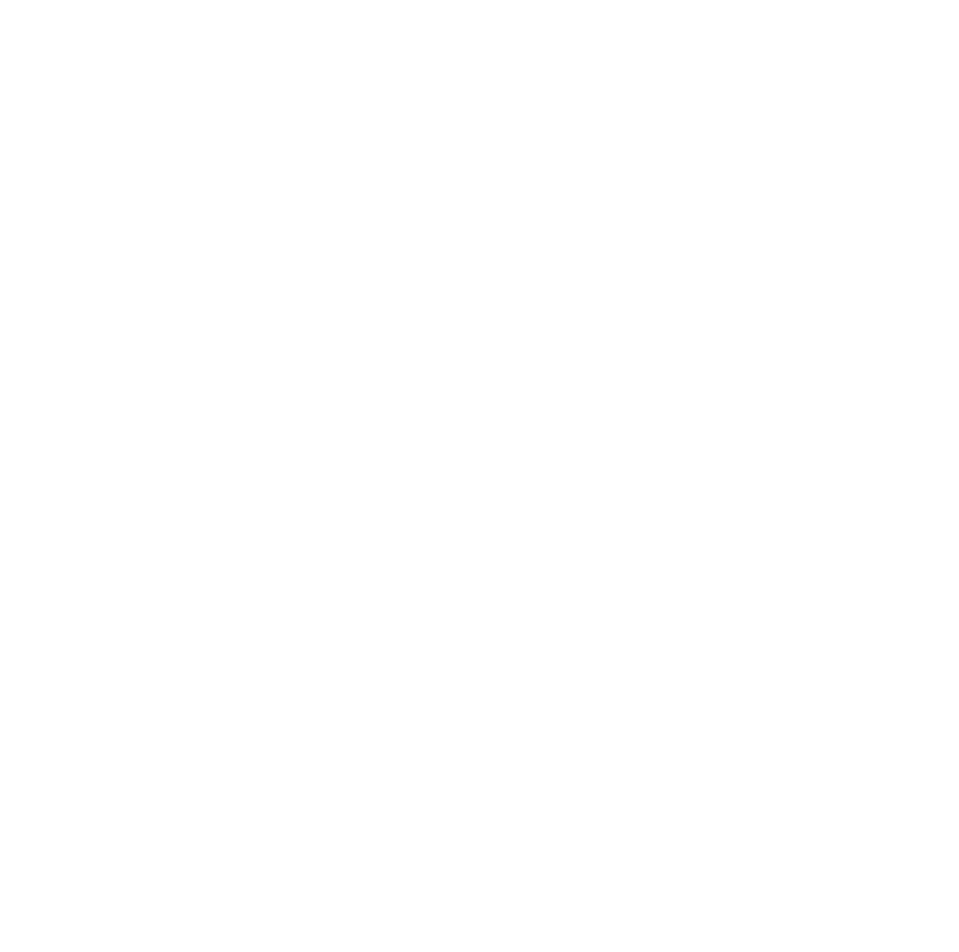
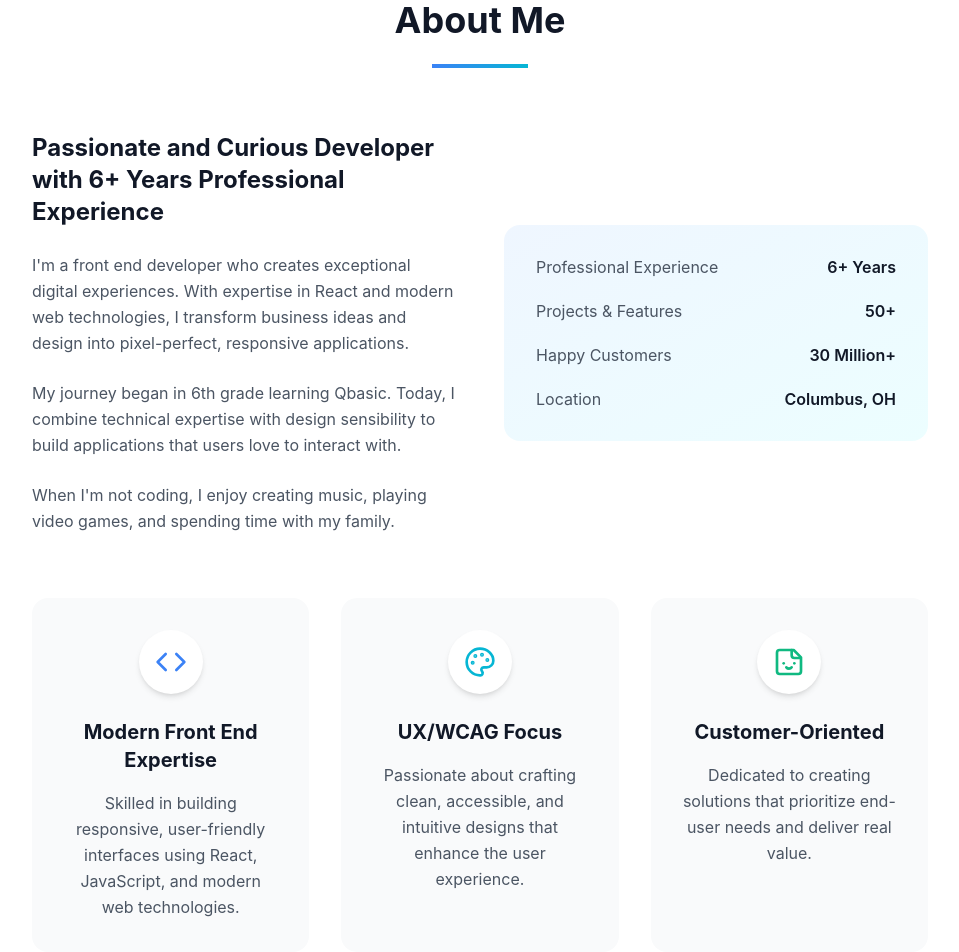
Before and after one commit to jeremyjmaloney/jeremyjmaloney-jeremyjmaloney.github.iof, a React (Create React App) app: page / in a window 1280 px wide. Shown: the part 880-1832 px from the top of the page, without its empty margins (160-1119 px from the left). Before the commit the page ends 800 px from the top, so only its background shows below. Built offline with nearby package versions, Linux system fonts and the light colour scheme.

Commit message:
Add About section and styling, update readme

```diff
--- a/src/App.js
+++ b/src/App.js
@@ -1,6 +1,7 @@
 import "./App.css";
 import { Nav } from "./components/Nav/index";
 import { HeroCard } from "./components/HeroCard/index";
+import { About } from "./components/About/index";
 
 function App() {
   return (
@@ -8,7 +9,7 @@
       <Nav />
       <main>
         <HeroCard />
-        {/* <About /> */}
+        <About />
         {/* <Skills /> */}
         {/* <Projects /> */}
         {/* <Contact /> */}
--- /dev/null
+++ b/src/components/About/index.js
@@ -0,0 +1,138 @@
+import React from "react";
+import {
+  Brain,
+  Code,
+  LocateFixed,
+  Palette,
+  Sticker,
+  Users,
+} from "lucide-react";
+
+export const About = () => {
+  // Automate professional experience
+  const yearsExperience = new Date().getFullYear() - 2019;
+
+  const highlights = [
+    {
+      icon: <Code className="w-8 h-8 text-blue-500" />,
+      title: "Modern Front End Expertise",
+      description:
+        "Skilled in building responsive, user-friendly interfaces using React, JavaScript, and modern web technologies.",
+    },
+    {
+      icon: <Palette className="w-8 h-8 text-cyan-500" />,
+      title: "UX/WCAG Focus",
+      description:
+        "Passionate about crafting clean, accessible, and intuitive designs that enhance the user experience.",
+    },
+    {
+      icon: <Sticker className="w-8 h-8 text-emerald-500" />,
+      title: "Customer-Oriented",
+      description:
+        "Dedicated to creating solutions that prioritize end-user needs and deliver real value.",
+    },
+    {
+      icon: <Users className="w-8 h-8 text-purple-500" />,
+      title: "Collaborative Team Player",
+      description:
+        "Thrives in agile environments, working closely with designers, product managers, and engineers to deliver quality solutions.",
+    },
+    {
+      icon: <LocateFixed className="w-8 h-8 text-red-500" />,
+      title: "Problem Solver & Innovator",
+      description:
+        "Enjoys tackling complex challenges with creative, efficient solutions that align with business goals.",
+    },
+    {
+      icon: <Brain className="w-8 h-8 text-pink-500" />,
+      title: "Continuous Learner",
+      description:
+        "Staying current with evolving frameworks, tools, and best practices in front end development.",
+    },
+  ];
+
+  return (
+    <section id="about" className="py-20 bg-white">
+      <div className="container mx-auto px-6">
+        <div className="text-center mb-16">
+          <h2 className="text-4xl md:text-5xl font-bold text-gray-900 mb-6">
+            About Me
+          </h2>
+          <div className="w-24 h-1 bg-gradient-to-r from-blue-500 to-cyan-500 mx-auto mb-8"></div>
+        </div>
+
+        <div className="max-w-4xl mx-auto">
+          <div className="grid md:grid-cols-2 gap-12 items-center mb-16">
+            <div>
+              <h3 className="text-2xl font-bold text-gray-900 mb-6">
+                Passionate and Curious Developer with {yearsExperience}+ Years
+                Professional Experience
+              </h3>
+              <p className="text-gray-600 mb-6 leading-relaxed">
+                I'm a front end developer who creates exceptional digital
+                experiences. With expertise in React and modern web
+                technologies, I transform business ideas and design into
+                pixel-perfect, responsive applications.
+              </p>
+              <p className="text-gray-600 mb-6 leading-relaxed">
+                My journey began in 6th grade learning Qbasic. Today, I combine
+                technical expertise with design sensibility to build
+                applications that users love to interact with.
+              </p>
+              <p className="text-gray-600 leading-relaxed">
+                When I'm not coding, I enjoy creating music, playing video
+                games, and spending time with my family.
+              </p>
+            </div>
+            <div className="bg-gradient-to-br from-blue-50 to-cyan-50 rounded-2xl p-8">
+              <div className="space-y-6">
+                <div className="flex justify-between">
+                  <span className="text-gray-600">Professional Experience</span>
+                  <span className="font-semibold text-gray-900">
+                    {yearsExperience}+ Years
+                  </span>
+                </div>
+                <div className="flex justify-between">
+                  <span className="text-gray-600">Projects & Features</span>
+                  <span className="font-semibold text-gray-900">50+</span>
+                </div>
+                <div className="flex justify-between">
+                  <span className="text-gray-600">Happy Customers</span>
+                  <span className="font-semibold text-gray-900">
+                    30 Million+
+                  </span>
+                </div>
+                <div className="flex justify-between">
+                  <span className="text-gray-600">Location</span>
+                  <span className="font-semibold text-gray-900">
+                    Columbus, OH
+                  </span>
+                </div>
+              </div>
+            </div>
+          </div>
+
+          {/* Highlights */}
+          <div className="grid md:grid-cols-3 gap-8">
+            {highlights.map((highlight, index) => (
+              <div
+                key={index}
+                className="text-center p-8 rounded-2xl bg-gray-50 hover:bg-white hover:shadow-lg transition-all duration-300 group"
+              >
+                <div className="inline-flex items-center justify-center w-16 h-16 bg-white rounded-full shadow-md mb-6 group-hover:scale-110 transition-transform duration-300">
+                  {highlight.icon}
+                </div>
+                <h4 className="text-xl font-bold text-gray-900 mb-4">
+                  {highlight.title}
+                </h4>
+                <p className="text-gray-600 leading-relaxed">
+                  {highlight.description}
+                </p>
+              </div>
+            ))}
+          </div>
+        </div>
+      </div>
+    </section>
+  );
+};
--- a/src/data/articles.js
+++ /dev/null
@@ -1,6 +0,0 @@
-module.exports = [
-  "I've had the opportunity to work alongside some of the best people, and build some of the coolest things.",
-  "I like to drill down and ask questions to cultive the best way forward.",
-  "I'm experienced in a large amount of modern front end technologies and frameworks applicable to any project.",
-  "I'm genuinely curious and truely love what I do. Who doesn't love to solve puzzles and build things with cool people?!",
-];
```
Also changed, not shown: 1 other file (tests, documents, lock files or other folders).
